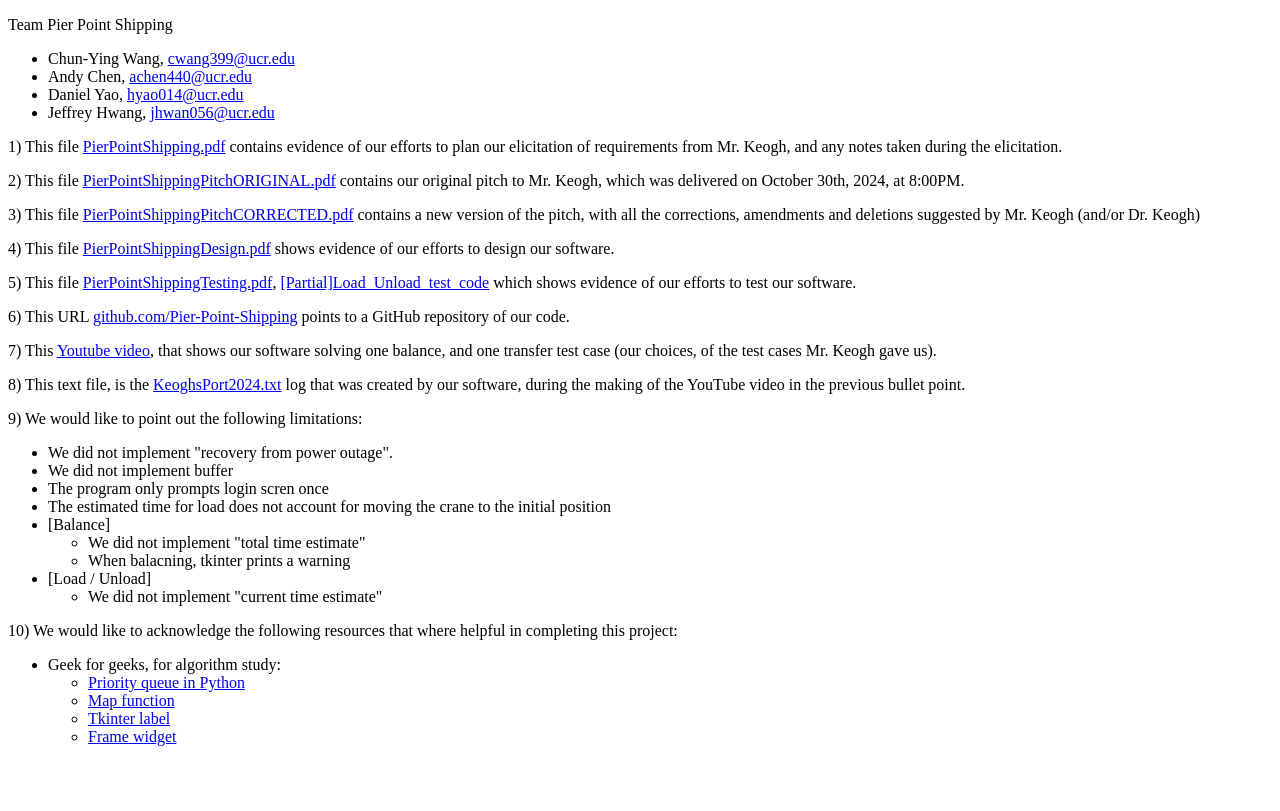
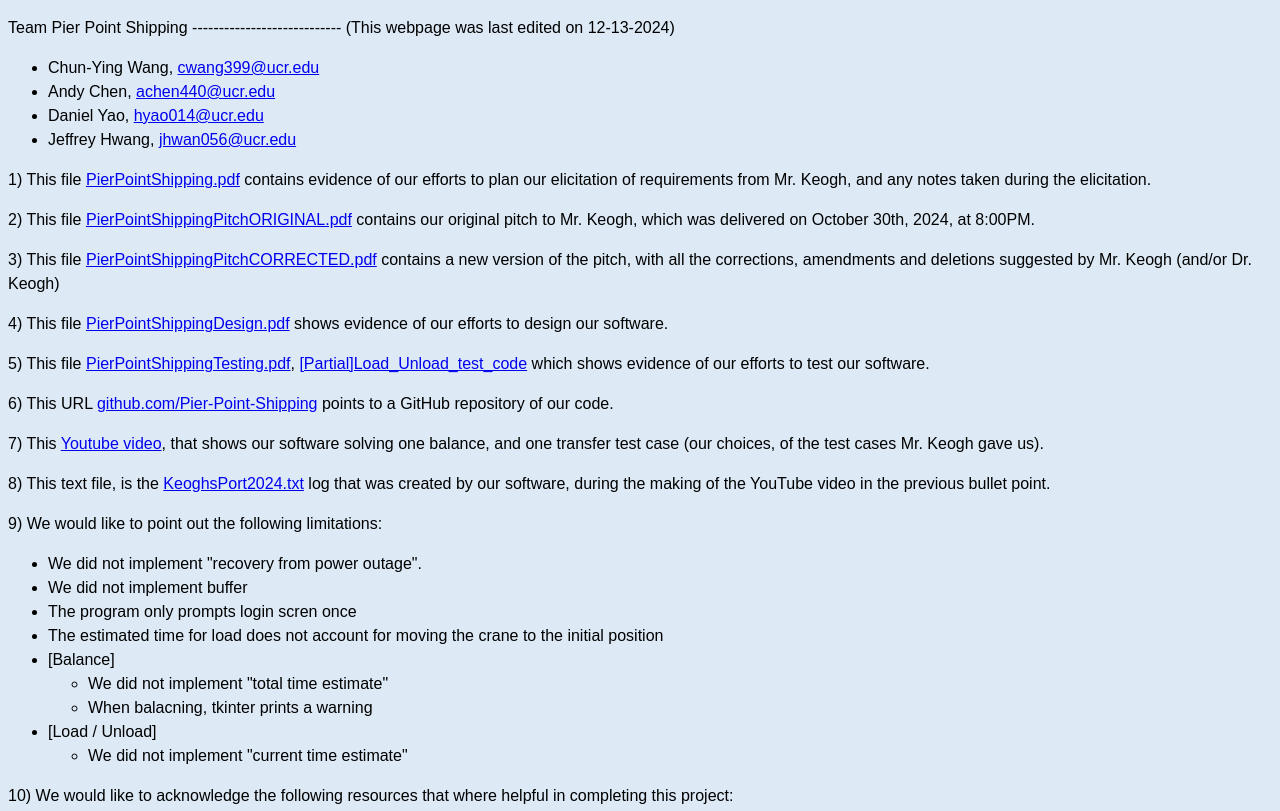
Before and after one commit to JeffyWongo/Pier-Point-Shipping-Inc, a plain HTML site: page index.html in a window 1280 px wide. Shown: the top 811 px of the page. Drawn offline with Linux system fonts and the light colour scheme.

Commit message:
update to match the background color and date tag

```diff
--- a/index.html
+++ b/index.html
@@ -1,7 +1,16 @@
 <!DOCTYPE html>
 <html>
+<head>
+    <style>
+        body {
+            font-family: Arial, sans-serif;
+            line-height: 1.5;
+            background-color: #DDEAF6;
+        }
+    </style>
+</head>
 <body>
-    <p>Team Pier Point Shipping</p>
+    <p>Team Pier Point Shipping ----------------------------   (This webpage was last edited on 12-13-2024)</p>
     <ul>
         <li>Chun-Ying Wang, <a href="mailto:cwang399@ucr.edu">cwang399@ucr.edu</a></li>
         <li>Andy Chen, <a href="mailto:achen440@ucr.edu">achen440@ucr.edu</a></li>
```
